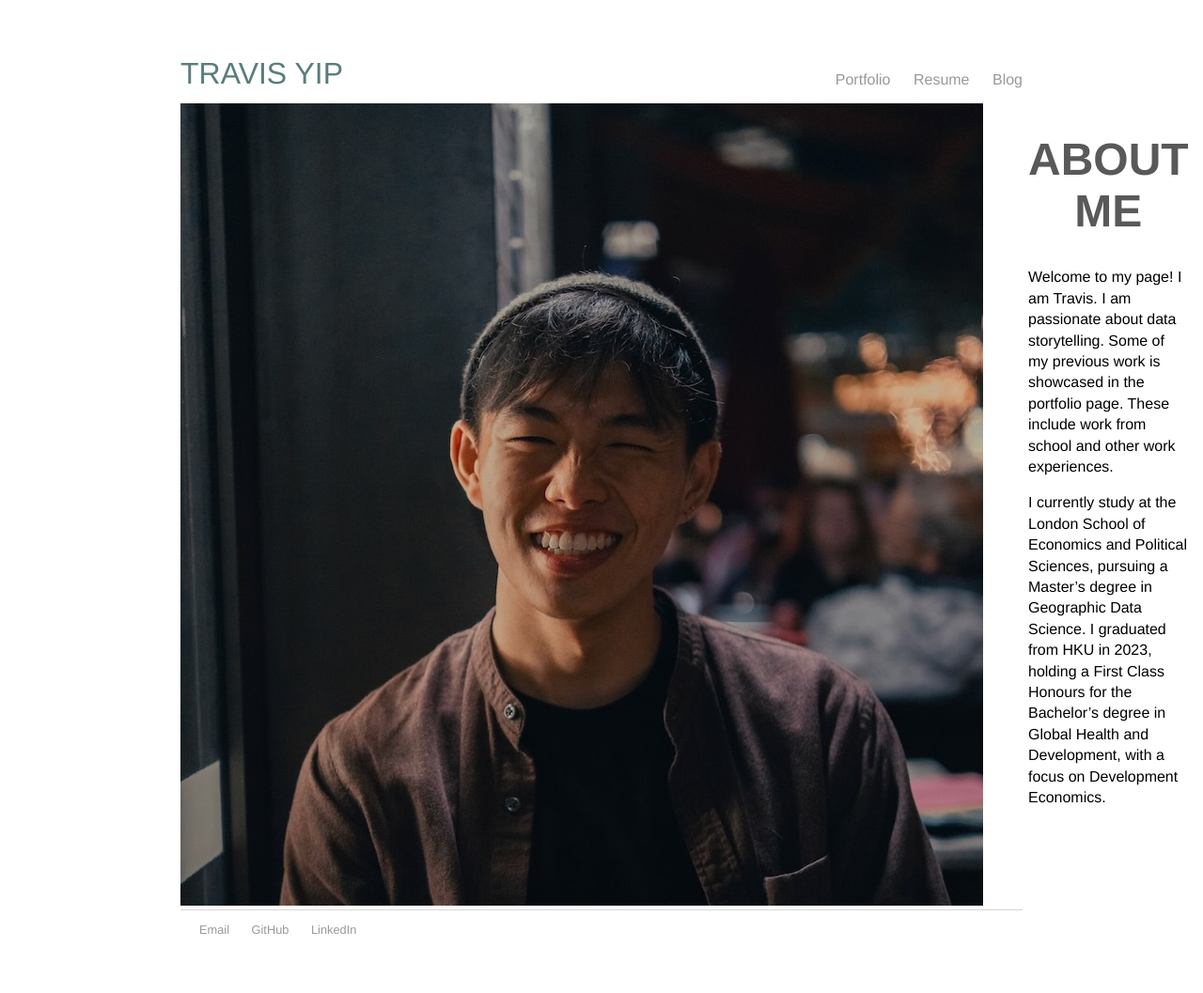
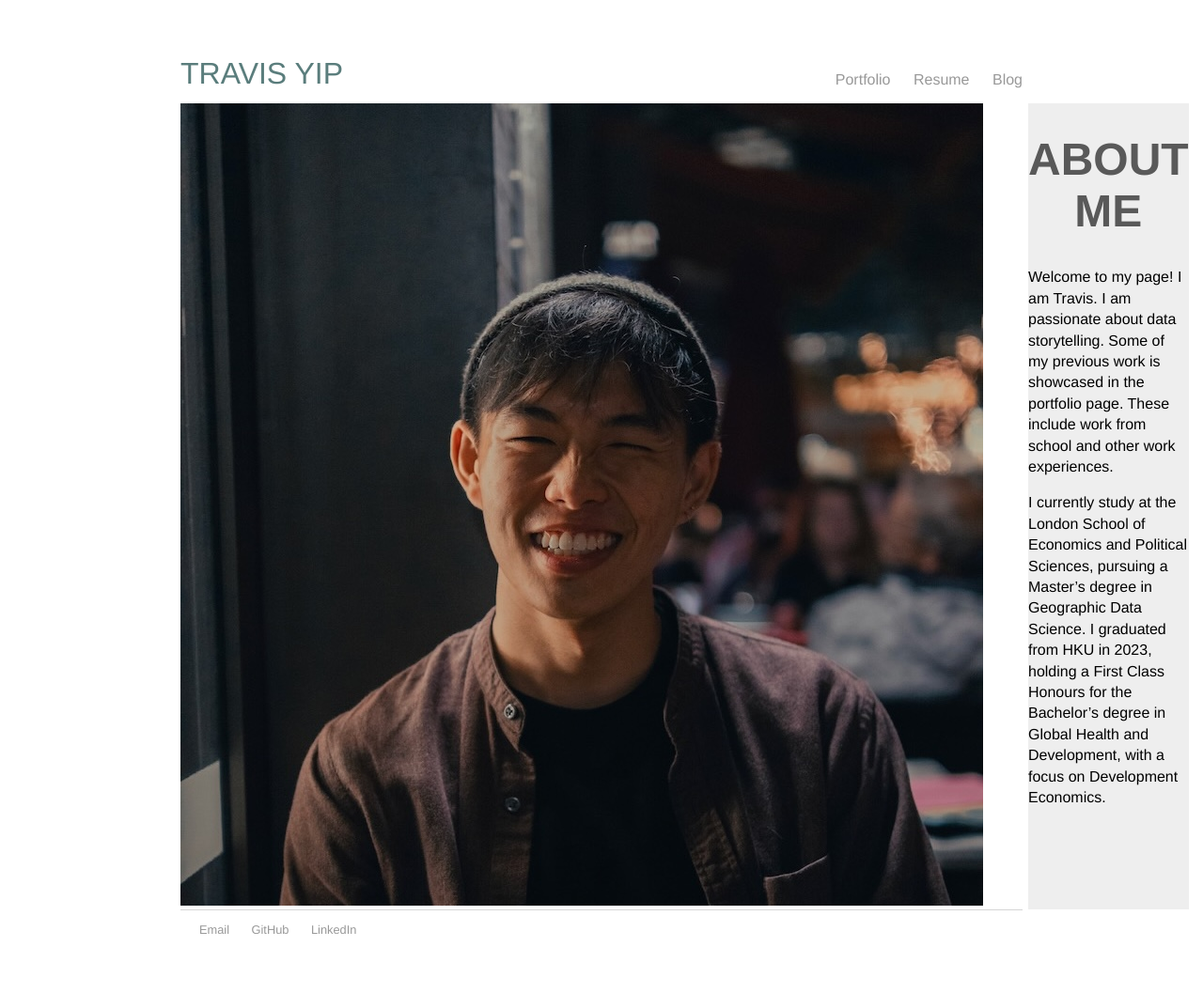
Before and after one commit to cwtravisyip/cwtravisyip.github.io, a Jekyll site: the page built from index.html, in a window 1280 px wide. Shown: the whole page at 94% size. Built offline with Jekyll 4.4.1, drawn with Linux system fonts in a browser that asks for light colours.

Commit message:
Add background color

```diff
--- a/index.html
+++ b/index.html
@@ -7,7 +7,7 @@ title: Travis Yip
 		<div class="grid__image-wrapper">
 			<img src="/images/profile_pic_square.jpeg" alt="Travis Yip">
 		</div>
-		<div class="grid__content-wrapper" background-color="#EEEEEE">
+		<div class="grid__content-wrapper" style="background-color:#EEEEEE">
 			<h1 style="font-size:3em;font-weight:bold;text-align:center;color:#595959">
 				ABOUT ME
 			</h1>
```
